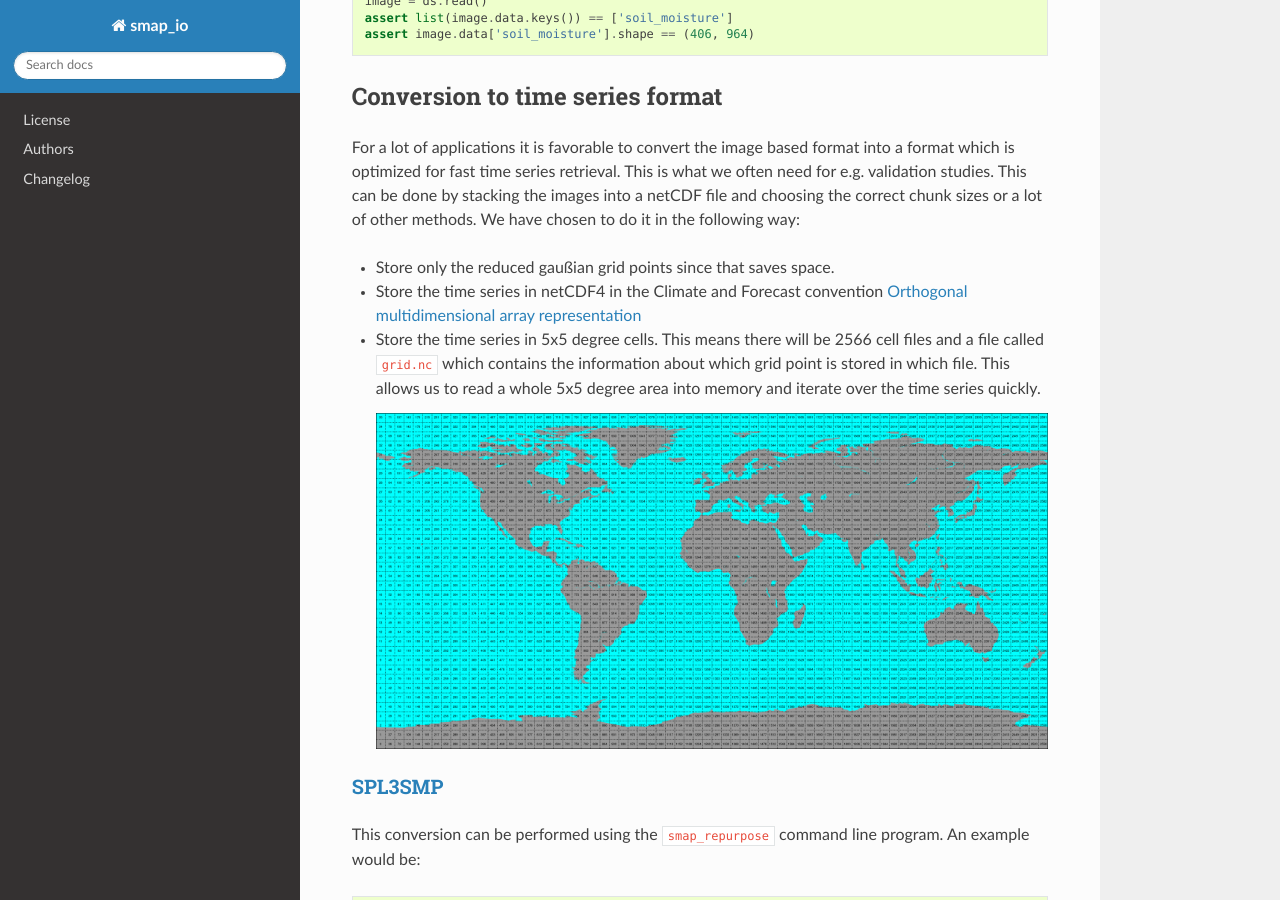
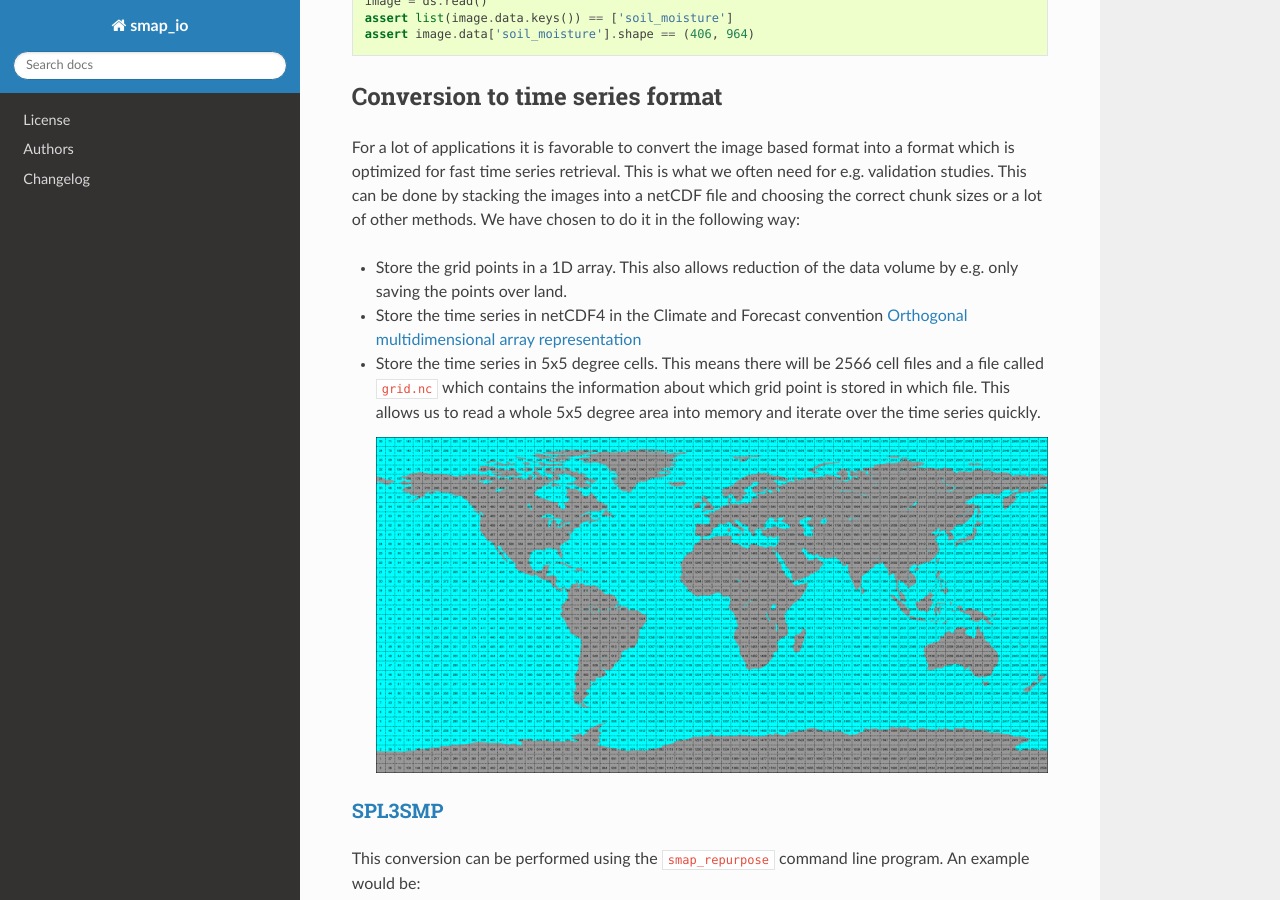
Before and after one commit to TUW-GEO/smap_io, a Sphinx documentation site: the page built from docs/index.rst, in a window 1280 px wide and 900 px high, scrolled down 1284 px. Built offline with Sphinx 7.4.7 and the Read the Docs theme 2.0.0, drawn with Linux system fonts in a browser that asks for light colours; formulas are drawn with MathJax 3; pages that are not in the unit, such as notebooks, are missing from menus; the version number could not be read and is left out.

Commit message:
Remove the reference to gaußian grids since it is not valid for smap.

```diff
--- a/docs/index.rst
+++ b/docs/index.rst
@@ -46,7 +46,8 @@
 into a netCDF file and choosing the correct chunk sizes or a lot of other
 methods. We have chosen to do it in the following way:
 
-- Store only the reduced gaußian grid points since that saves space.
+- Store the grid points in a 1D array. This also allows reduction of the data
+  volume by e.g. only saving the points over land.
 - Store the time series in netCDF4 in the Climate and Forecast convention
   `Orthogonal multidimensional array representation
   <http://cfconventions.org/cf-conventions/v1.6.0/cf-conventions.html#_orthogonal_multidimensional_array_representation>`_
```
